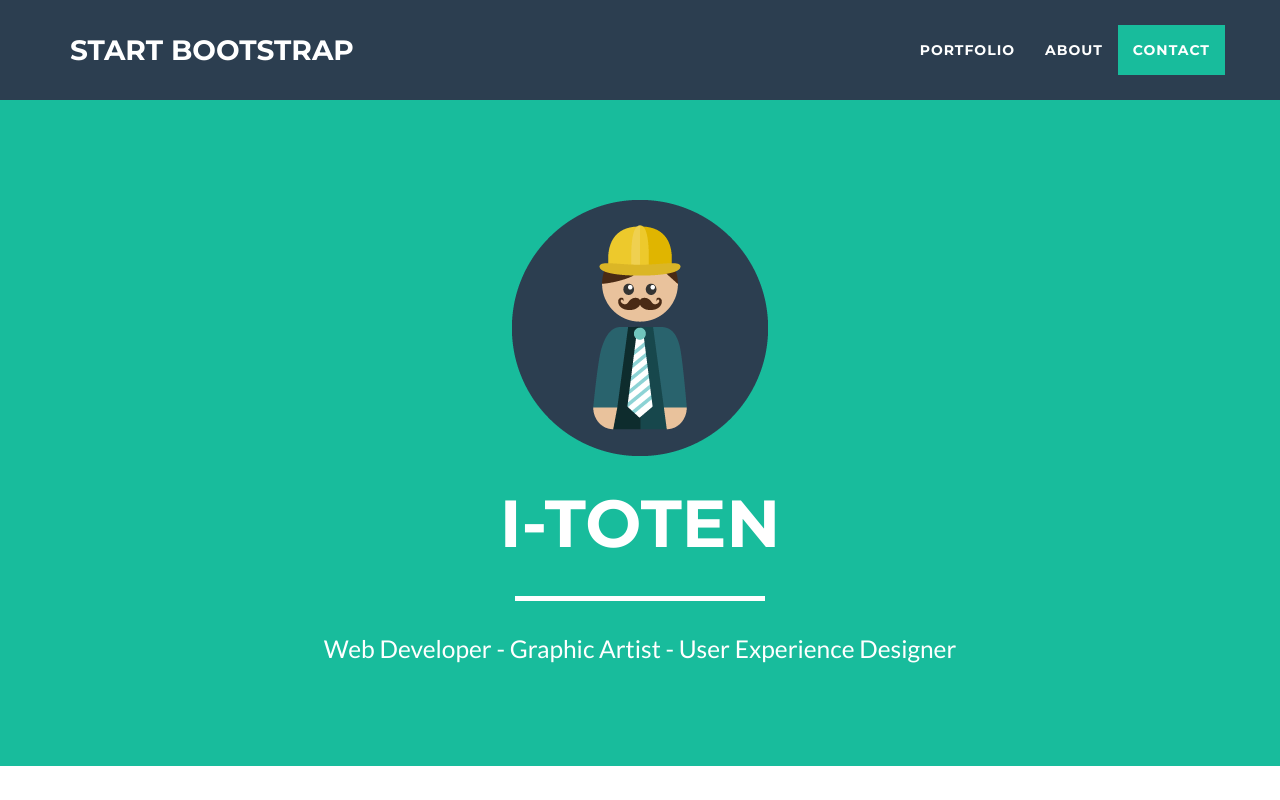
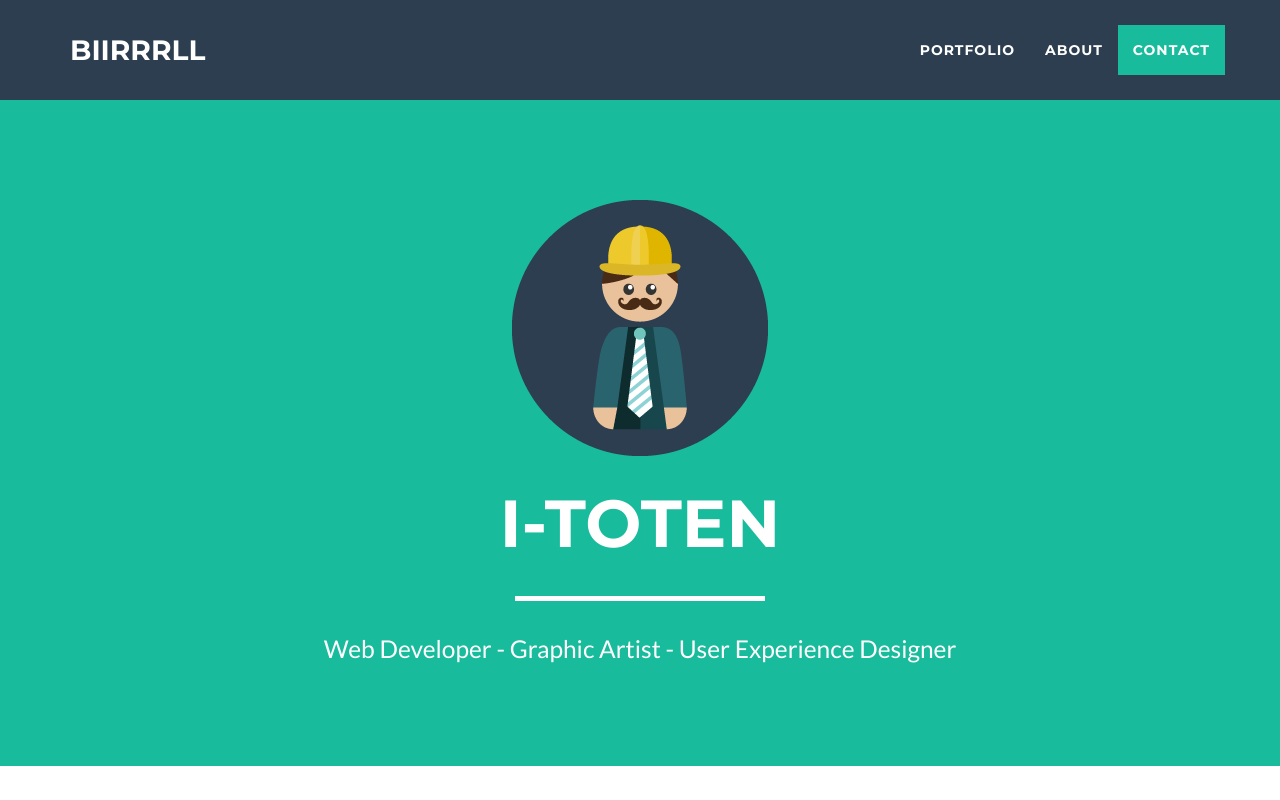
Before and after one commit to lhenriquegomescamilo/itoten, a website: page index.html in a window 1280 px wide. Shown: the top 800 px of the page. Drawn offline with nearby package versions, Linux system fonts and the light colour scheme.

Commit message:
master: Alterando banner

```diff
--- a/index.html
+++ b/index.html
@@ -41,7 +41,7 @@
                 <button type="button" class="navbar-toggle" data-toggle="collapse" data-target="#bs-example-navbar-collapse-1">
                     <span class="sr-only">Toggle navigation</span> Menu <i class="fa fa-bars"></i>
                 </button>
-                <a class="navbar-brand" href="#page-top">Start Bootstrap</a>
+                <a class="navbar-brand" href="#page-top">Biirrrll</a>
             </div>
 
             <!-- Collect the nav links, forms, and other content for toggling -->
```
